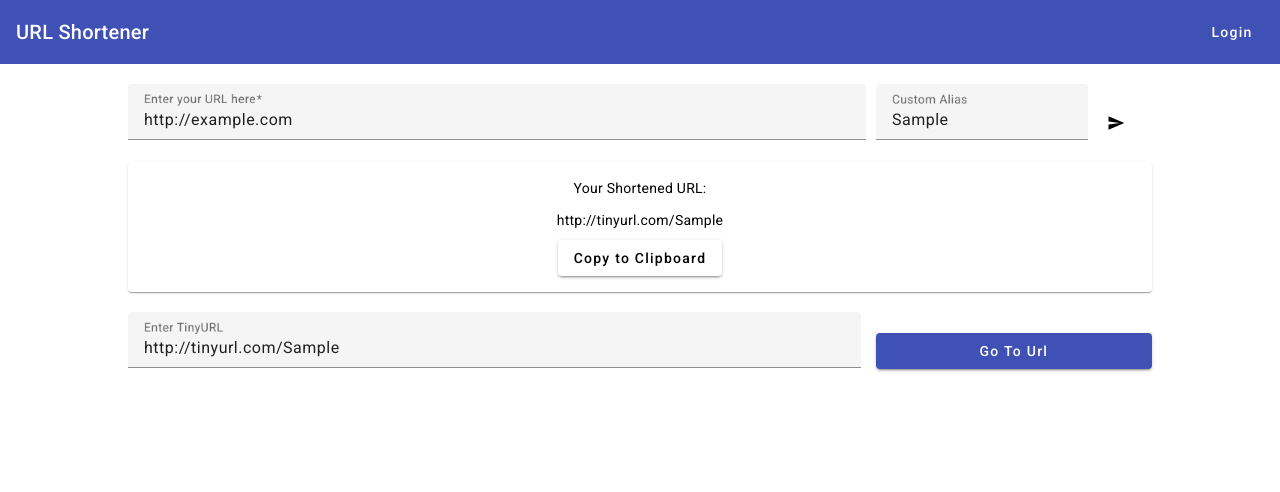
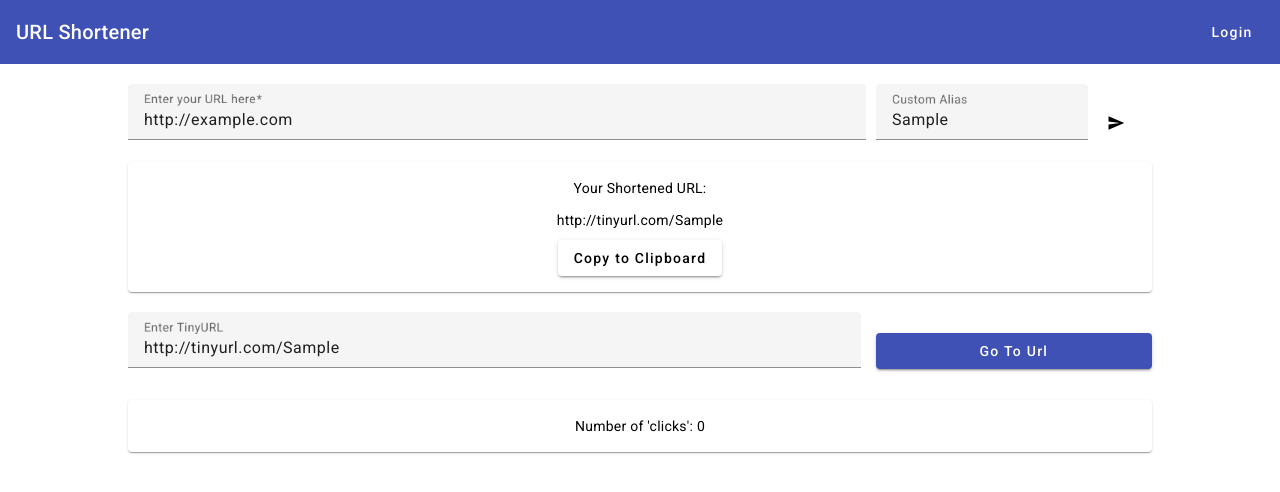
Before and after one commit to momoadeli/adroit-moadeli, an Angular app: page /tinyurl in a window 1280 px wide. Both pictures are taken after typing "Sample", "Sample" into the empty fields and a click on the button "send". Shown: the top 492 px of the page. Built offline with nearby package versions, Linux system fonts and the light colour scheme.

Commit message:
- cleanup

```diff
--- a/src/app/features/tiny-url/tiny-url.component.html
+++ b/src/app/features/tiny-url/tiny-url.component.html
@@ -71,7 +71,7 @@
                     </button>
                 </ng-container>
             </div>
-            <div *ngIf="viewData.user.userName && viewData.currentTinyUrlMap.clickCount >= 0">
+            <div *ngIf="viewData.currentTinyUrlMap && viewData.currentTinyUrlMap.clickCount >= 0">
                 <mat-card class="additional-card">
                     <mat-card-content>
                         <p>Number of 'clicks': {{viewData.currentTinyUrlMap.clickCount}}</p>
```
